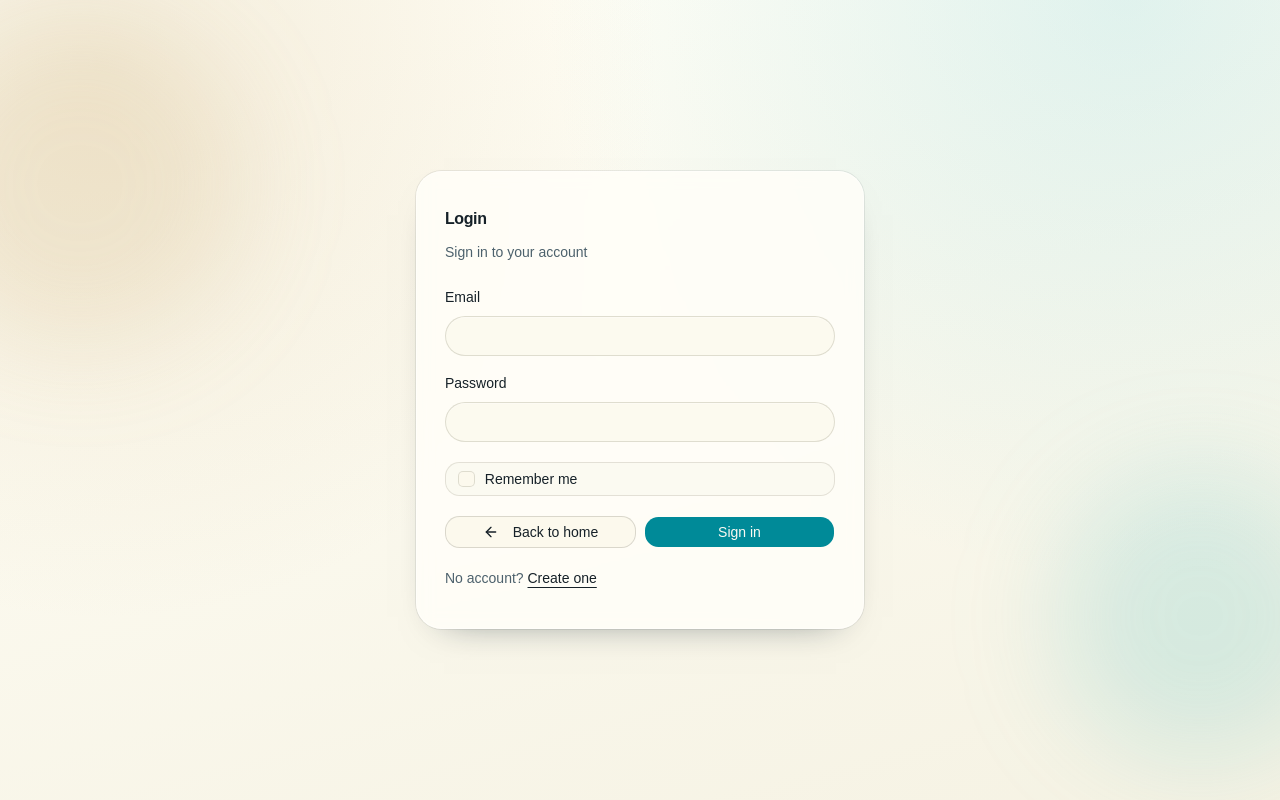
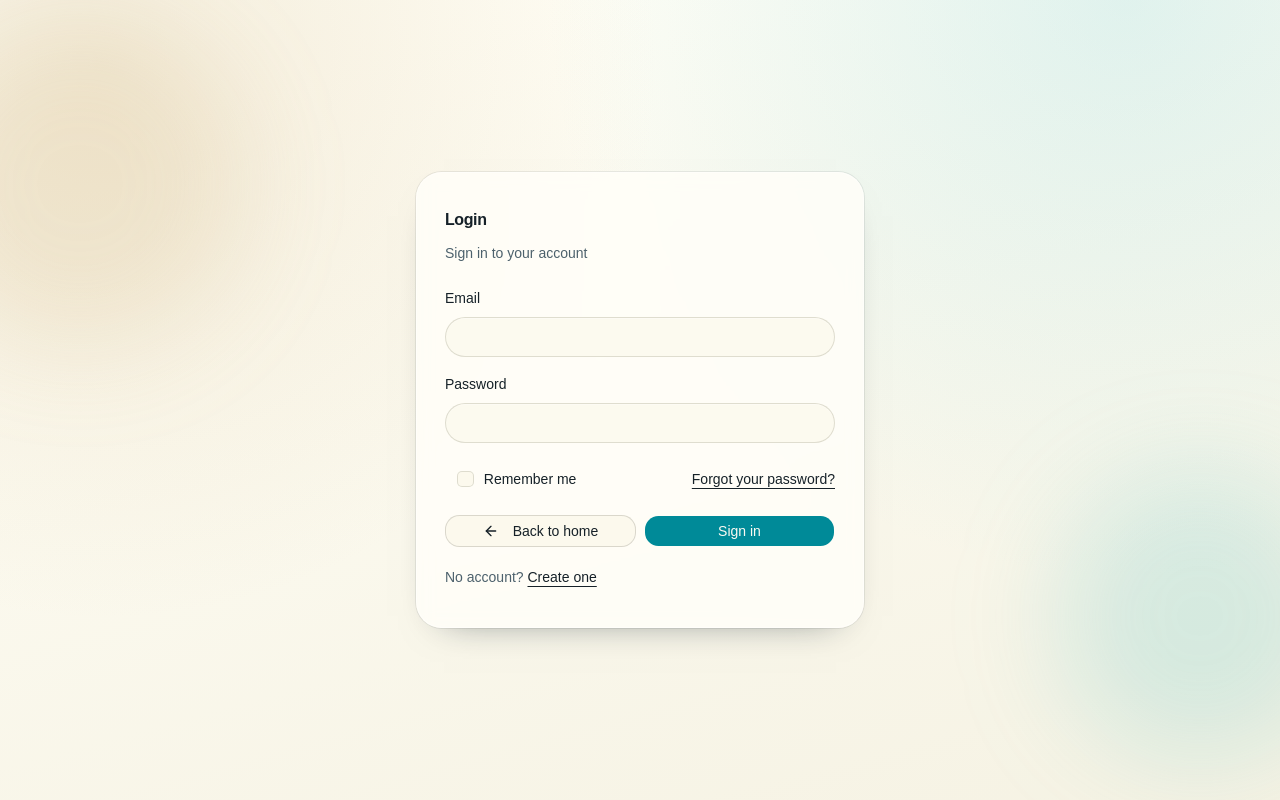
Before and after one commit to Roman-Sarchuk/Home-ledger, a React (Vite) app in the folder frontend/: page /login in a window 1280 px wide. Built offline with nearby package versions, Linux system fonts and the light colour scheme; no server answers.

Commit message:
feat: improve code readability and formatting in LoginPage component

```diff
--- a/frontend/src/pages/Login/LoginPage.tsx
+++ b/frontend/src/pages/Login/LoginPage.tsx
@@ -6,7 +6,13 @@ import { Link, Navigate, useLocation, useNavigate } from "react-router-dom";
 import { toast } from "sonner";
 
 import { Button } from "@/components/ui/button";
-import { Card, CardContent, CardDescription, CardHeader, CardTitle } from "@/components/ui/card";
+import {
+  Card,
+  CardContent,
+  CardDescription,
+  CardHeader,
+  CardTitle,
+} from "@/components/ui/card";
 import { Checkbox } from "@/components/ui/checkbox";
 import { Input } from "@/components/ui/input";
 import { Label } from "@/components/ui/label";
@@ -29,11 +35,16 @@ export function LoginPage() {
 
   if (token) return <Navigate to="/accounts" replace />;
 
-  const from = (location.state as { from?: Location } | null)?.from?.pathname ?? "/accounts";
+  const from =
+    (location.state as { from?: Location } | null)?.from?.pathname ??
+    "/accounts";
 
   async function onSubmit(values: LoginValues) {
     try {
-      const data = await loginMutation.mutateAsync({ email: values.email, password: values.password });
+      const data = await loginMutation.mutateAsync({
+        email: values.email,
+        password: values.password,
+      });
       loginSuccess({ user: data.user, token: data.token }, values.rememberMe);
       toast.success("Welcome back");
       navigate(from, { replace: true });
@@ -61,7 +72,9 @@ export function LoginPage() {
                 aria-invalid={!!form.formState.errors.email}
               />
               {form.formState.errors.email?.message ? (
-                <p className="text-xs text-destructive">{form.formState.errors.email.message}</p>
+                <p className="text-xs text-destructive">
+                  {form.formState.errors.email.message}
+                </p>
               ) : null}
             </div>
 
@@ -75,15 +88,18 @@ export function LoginPage() {
                 aria-invalid={!!form.formState.errors.password}
               />
               {form.formState.errors.password?.message ? (
-                <p className="text-xs text-destructive">{form.formState.errors.password.message}</p>
+                <p className="text-xs text-destructive">
+                  {form.formState.errors.password.message}
+                </p>
               ) : null}
             </div>
 
+            <div className="flex justify-between">
               <Controller
                 control={form.control}
                 name="rememberMe"
                 render={({ field }) => (
-                <div className="flex items-center gap-2.5 rounded-lg border border-border/70 bg-muted/35 px-3 py-2">
+                  <div className="flex items-center gap-2.5  px-3 py-2">
                     <Checkbox
                       id="rememberMe"
                       checked={field.value}
@@ -94,6 +110,13 @@ export function LoginPage() {
                   </div>
                 )}
               />
+              <Link
+                to="/password-recovery"
+                className="text-foreground underline underline-offset-4 flex items-center justify-end"
+              >
+                <span>Forgot your password?</span>
+              </Link>
+            </div>
 
             <div className="grid gap-2 sm:grid-cols-2">
               <Button type="button" variant="outline" asChild>
@@ -109,7 +132,10 @@ export function LoginPage() {
 
             <p className="text-sm text-muted-foreground">
               No account?{" "}
-              <Link to="/register" className="text-foreground underline underline-offset-4">
+              <Link
+                to="/register"
+                className="text-foreground underline underline-offset-4"
+              >
                 Create one
               </Link>
             </p>
```
Lines whose indentation alone changed are shown as unchanged.
